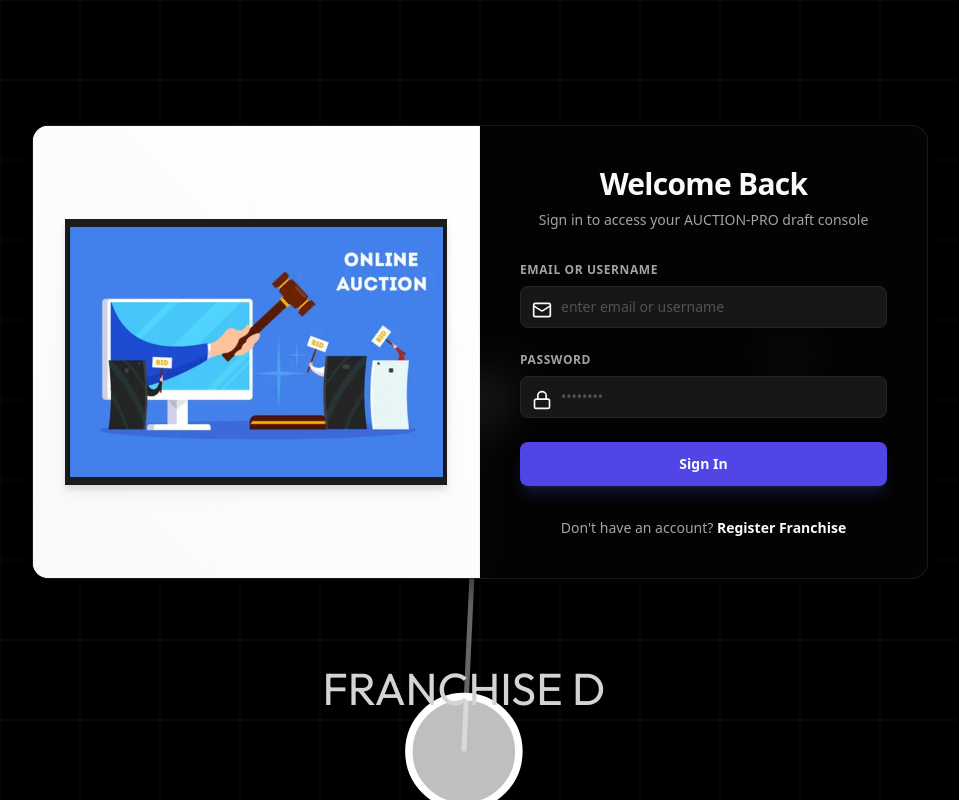
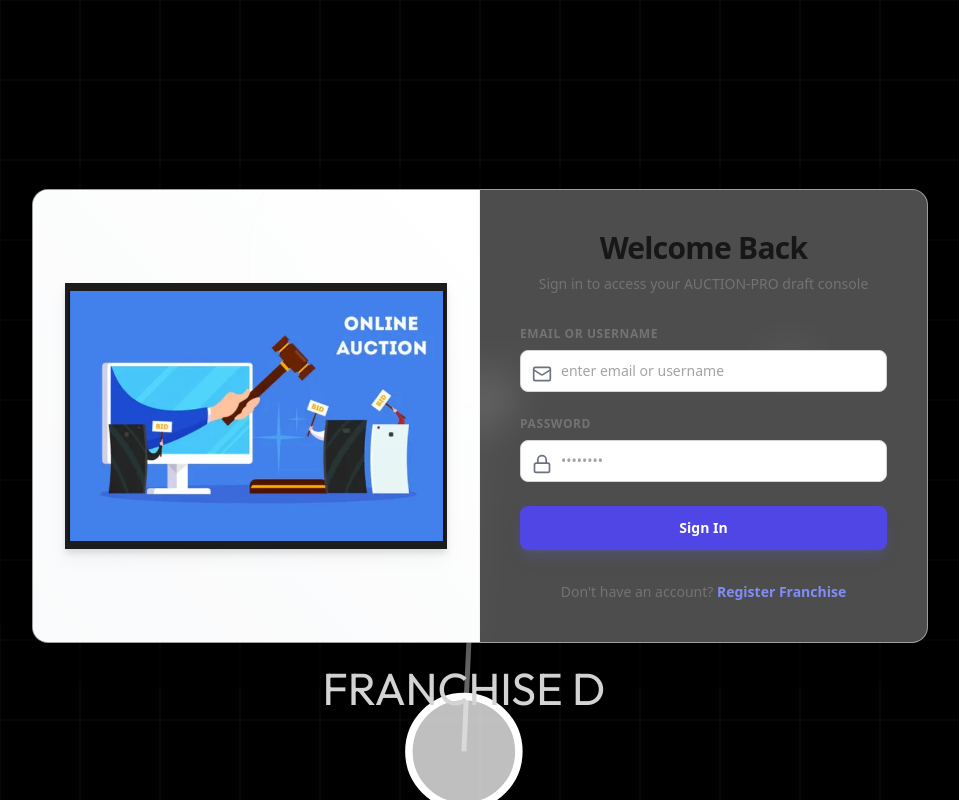
Before and after one commit to yogeshswami0/Auction, a React (Vite) app in the folder frontend/: page /login in a window 1280 px wide. Shown: the whole page, without its empty margins (160-1119 px from the left). Built offline with nearby package versions, Linux system fonts and the light colour scheme.

Commit message:
style: set outer background to dark 3D canvas and cards to light glassmorphism; change navbar to fixed top

```diff
--- a/frontend/src/App.jsx
+++ b/frontend/src/App.jsx
@@ -27,7 +27,7 @@ function App() {
             <Navbar />
             <RulesChatbot />
 
-            <main className="flex-1 w-full max-w-7xl mx-auto px-4 sm:px-6 lg:px-8 py-8 relative z-10">
+            <main className="flex-1 w-full max-w-7xl mx-auto px-4 sm:px-6 lg:px-8 pt-24 pb-8 relative z-10">
               <Routes>
                 {/* Public Auth Routes */}
                 <Route path="/login" element={<Login />} />
--- a/frontend/src/components/Navbar.jsx
+++ b/frontend/src/components/Navbar.jsx
@@ -13,7 +13,7 @@ const Navbar = () => {
   const isActive = (path) => location.pathname === path;
 
   return (
-    <nav className="glass-nav sticky top-0 left-0 right-0 z-50 px-6 py-4 flex items-center justify-between">
+    <nav className="glass-nav fixed top-0 left-0 right-0 z-50 px-6 py-4 flex items-center justify-between">
       {/* BRANDING CONTRACT: Completely static, non-clickable textual logo */}
       <div className="flex items-center gap-2">
         <span className="text-2xl font-black tracking-widest text-transparent bg-clip-text bg-gradient-to-r from-indigo-400 via-purple-400 to-pink-400 select-none cursor-default font-outfit">
--- a/frontend/src/index.css
+++ b/frontend/src/index.css
@@ -5,27 +5,27 @@
 @layer base {
   body {
     background-color: #000000;
-    color: #fafafa;
+    color: #171717;
     font-family: 'Inter', 'Outfit', sans-serif;
   }
 }
 
 @layer utilities {
-  /* Premium Glassmorphism */
+  /* Premium Glassmorphism - Light Card on Dark 3D Background */
   .glass-card {
-    background: rgba(10, 10, 10, 0.60) !important;
+    background: rgba(255, 255, 255, 0.55) !important;
     backdrop-filter: blur(16px);
     -webkit-backdrop-filter: blur(16px);
-    border: 1px solid rgba(255, 255, 255, 0.08) !important;
-    box-shadow: 0 8px 32px 0 rgba(0, 0, 0, 0.5) !important;
+    border: 1px solid rgba(255, 255, 255, 0.15) !important;
+    box-shadow: 0 10px 40px -10px rgba(0, 0, 0, 0.3) !important;
   }
 
   .glass-nav {
-    background: rgba(10, 10, 10, 0.70) !important;
+    background: rgba(255, 255, 255, 0.70) !important;
     backdrop-filter: blur(20px);
     -webkit-backdrop-filter: blur(20px);
-    border-bottom: 1px solid rgba(255, 255, 255, 0.08) !important;
-    box-shadow: 0 4px 30px rgba(0, 0, 0, 0.6) !important;
+    border-bottom: 1px solid rgba(255, 255, 255, 0.15) !important;
+    box-shadow: 0 4px 30px rgba(0, 0, 0, 0.2) !important;
   }
 
   /* Micro-animations */
@@ -35,8 +35,8 @@
 
   .hover-glow:hover {
     transform: translateY(-2px);
-    box-shadow: 0 0 20px rgba(255, 255, 255, 0.15) !important;
-    border-color: rgba(255, 255, 255, 0.25) !important;
+    box-shadow: 0 0 20px rgba(255, 255, 255, 0.08) !important;
+    border-color: rgba(255, 255, 255, 0.2) !important;
   }
 
   /* Dynamic 3D Perspective and Transitions */
@@ -160,53 +160,82 @@
   }
 }
 
-/* Custom styling overrides to apply the high-contrast dark theme design */
+/* Custom styling overrides to apply the light glass theme design on dark background */
 
-/* Ensure all text inside the dark glass cards and nav remains light */
+/* Ensure text inside the light glass cards and nav defaults to dark */
 .glass-card,
-.glass-card *,
-.glass-nav,
-.glass-nav * {
-  color: #fafafa;
+.glass-card p,
+.glass-card label,
+.glass-card span:not([class*="bg-"]):not(button *),
+.glass-card .text-white:not(button):not(button *) {
+  color: #171717 !important;
 }
 
-/* Subtitle and secondary texts in dark cards */
+/* Glass card header structures */
+.glass-card h1,
+.glass-card h2,
+.glass-card h3,
+.glass-card h4,
+.glass-card h5,
+.glass-card h6 {
+  color: #0a0a0a !important;
+}
+
+/* Subtitle and secondary texts in light cards */
 .glass-card .text-gray-400,
 .glass-card p.text-gray-400,
 .glass-card span.text-gray-400,
-.glass-card .text-gray-300,
+.glass-card .text-gray-300 {
+  color: #737373 !important;
+}
+
+/* Ensure active/inactive nav links styling on light navigation bar */
+.glass-nav a {
+  color: #525252 !important;
+}
+.glass-nav a:hover {
+  background-color: rgba(0, 0, 0, 0.04) !important;
+  color: #171717 !important;
+}
+.glass-nav a[class*="bg-indigo-500\/20"] {
+  background-color: rgba(99, 102, 241, 0.12) !important;
+  color: #4f46e5 !important;
+  border-color: rgba(99, 102, 241, 0.25) !important;
+}
+.glass-nav a[class*="bg-indigo-500\/20"] * {
+  color: #4f46e5 !important;
+}
+.glass-nav p,
+.glass-nav span {
+  color: #262626 !important;
+}
+.glass-nav .text-white {
+  color: #171717 !important;
+}
 .glass-nav .text-gray-400 {
+  color: #737373 !important;
+}
+
+/* Form input elements styling inside light cards */
+.glass-card input,
+.glass-card select,
+.glass-card textarea {
+  background-color: #ffffff !important;
+  border: 1px solid #d4d4d4 !important;
+  color: #171717 !important;
+}
+.glass-card input::placeholder,
+.glass-card textarea::placeholder {
   color: #a3a3a3 !important;
 }
 
-/* Nav links hover and active states inside dark nav */
-.glass-nav a {
-  color: #a3a3a3 !important;
-}
-.glass-nav a:hover {
-  background-color: rgba(255, 255, 255, 0.05) !important;
+/* Ensure primary buttons remain styled with white text */
+button,
+button *,
+button.bg-indigo-600,
+button[class*="bg-indigo-600"],
+button[class*="bg-indigo-600"] * {
   color: #ffffff !important;
-}
-.glass-nav a[class*="bg-indigo-500\/20"] {
-  background-color: rgba(255, 255, 255, 0.08) !important;
-  color: #ffffff !important;
-  border-color: rgba(255, 255, 255, 0.15) !important;
-}
-.glass-nav a[class*="bg-indigo-500\/20"] * {
-  color: #ffffff !important;
-}
-
-/* Form input elements styling inside dark cards */
-.glass-card input,
-.glass-card select,
-.glass-card textarea {
-  background-color: #171717 !important;
-  border: 1px solid #262626 !important;
-  color: #ffffff !important;
-}
-.glass-card input::placeholder,
-.glass-card textarea::placeholder {
-  color: #525252 !important;
 }
 
 /* Ensure alert badges and status overlays remain readable */
@@ -216,7 +245,7 @@ span[class*="bg-amber-"] {
   color: #ffffff !important;
 }
 
-/* Alert notifications and banners reset for dark mode */
+/* Alert notifications and banners reset for light mode */
 div[class*="bg-red-500/10"],
 div[class*="bg-red-500\/10"] {
   background-color: rgba(239, 68, 68, 0.08) !important;
```
